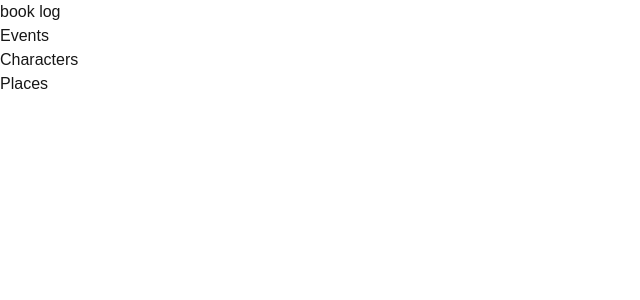
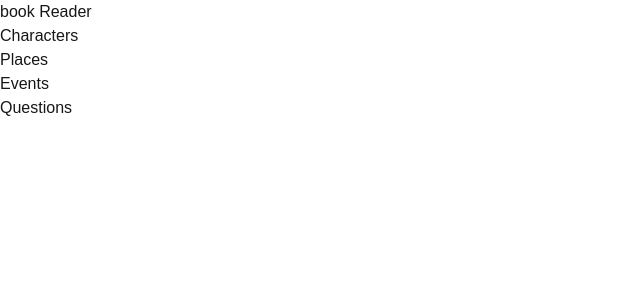
Before and after one commit to AGCB/ff2, a Next.js app: page /book in a window 1280 px wide. Shown: the top 300 px of the page, without its empty margins (0-640 px from the left). Built offline with nearby package versions, Linux system fonts and the light colour scheme.

Commit message:
add events and questions components (#11)

```diff
--- /dev/null
+++ b/src/app/book/Questions.tsx
@@ -0,0 +1,9 @@
+const Questions = () => {
+  return (
+    <div>
+      <h2>Questions</h2>
+    </div>
+  );
+};
+
+export default Questions;
--- a/src/app/book/page.tsx
+++ b/src/app/book/page.tsx
@@ -1,14 +1,18 @@
+"use client";
+import React, { useEffect } from "react";
 import Events from "./Events";
 import Characters from "./Characters";
 import Places from "./Places";
+import Questions from "./Questions";
 
 const Book = () => {
   return (
     <div>
-      <h1>book log</h1>
-      <Events />
+      <h1>book Reader</h1>
       <Characters />
       <Places />
+      <Events />
+      <Questions />
     </div>
   );
 };
```
